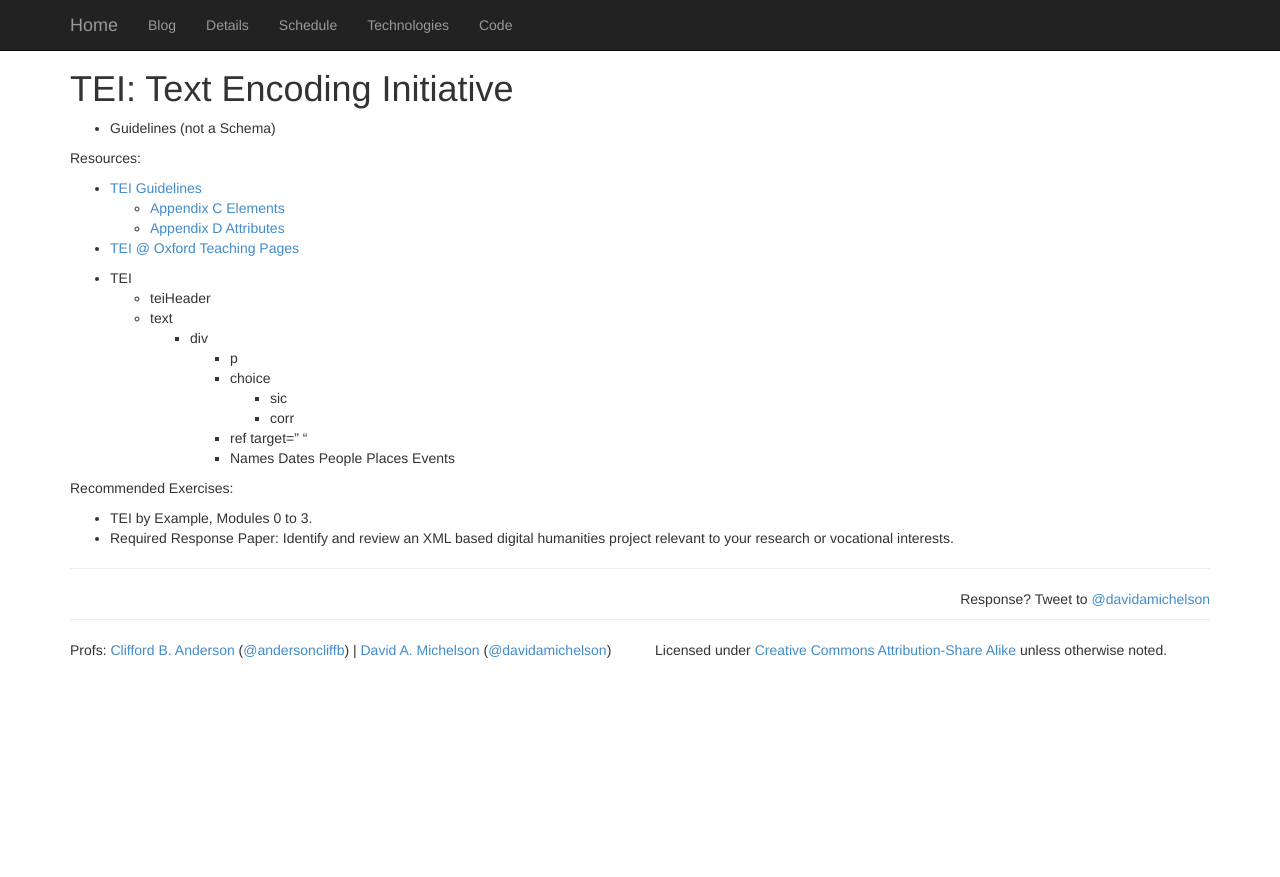
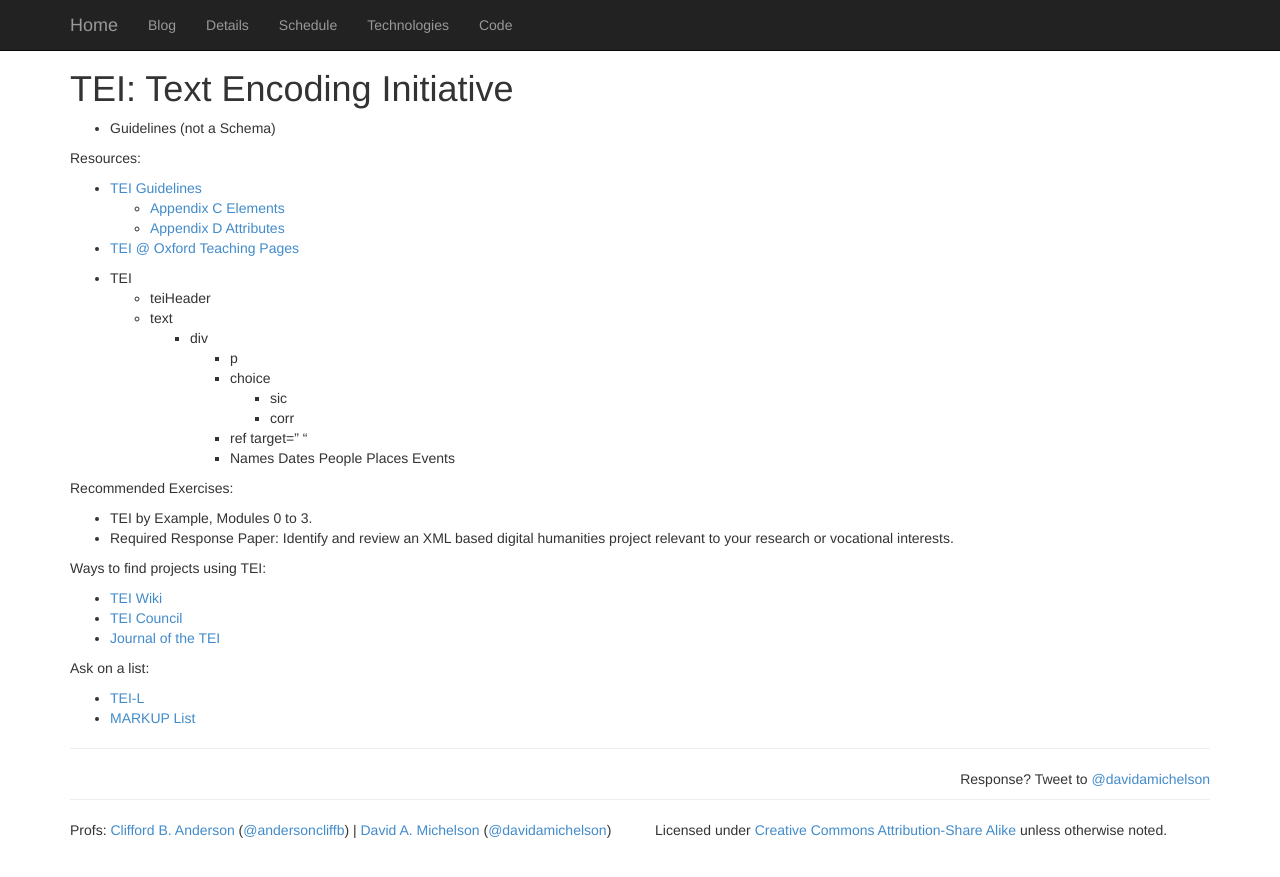
Before and after one commit to Ramona2020/paralipomena.github.io, a Jekyll site: the page built from _posts/2014-1-13-Course-Notes.md, in a window 1280 px wide and 900 px high, scrolled down 1277 px. Shown: the top 877 px of the window. Built offline with Jekyll 4.4.1, drawn with Linux system fonts in a browser that asks for light colours; Markdown is read by kramdown in place of the engine named in the settings; before the commit the page ends 1997 px from its top, so only the background shows below that.

Commit message:
Added some TEI links

```diff
--- a/_posts/2014-1-13-Course-Notes.md
+++ b/_posts/2014-1-13-Course-Notes.md
@@ -95,3 +95,14 @@ Recommended Exercises:
 
 * TEI by Example, Modules 0 to 3.
 * Required Response Paper: Identify and review an XML based digital humanities project relevant to your research or vocational interests.
+
+Ways to find projects using TEI:
+
+* [TEI Wiki](http://wiki.tei-c.org/index.php/Samples)
+* [TEI Council](http://www.tei-c.org/Activities/Projects/)
+* [Journal of the TEI](http://journal.tei-c.org/journal/index)
+
+Ask on a list:
+
+* [TEI-L](http://www.tei-c.org/Support/index.xml#tei-l)
+* [MARKUP List](http://lsv.uky.edu/scripts/wa.exe?SUBED1=markup&A=1)
```
